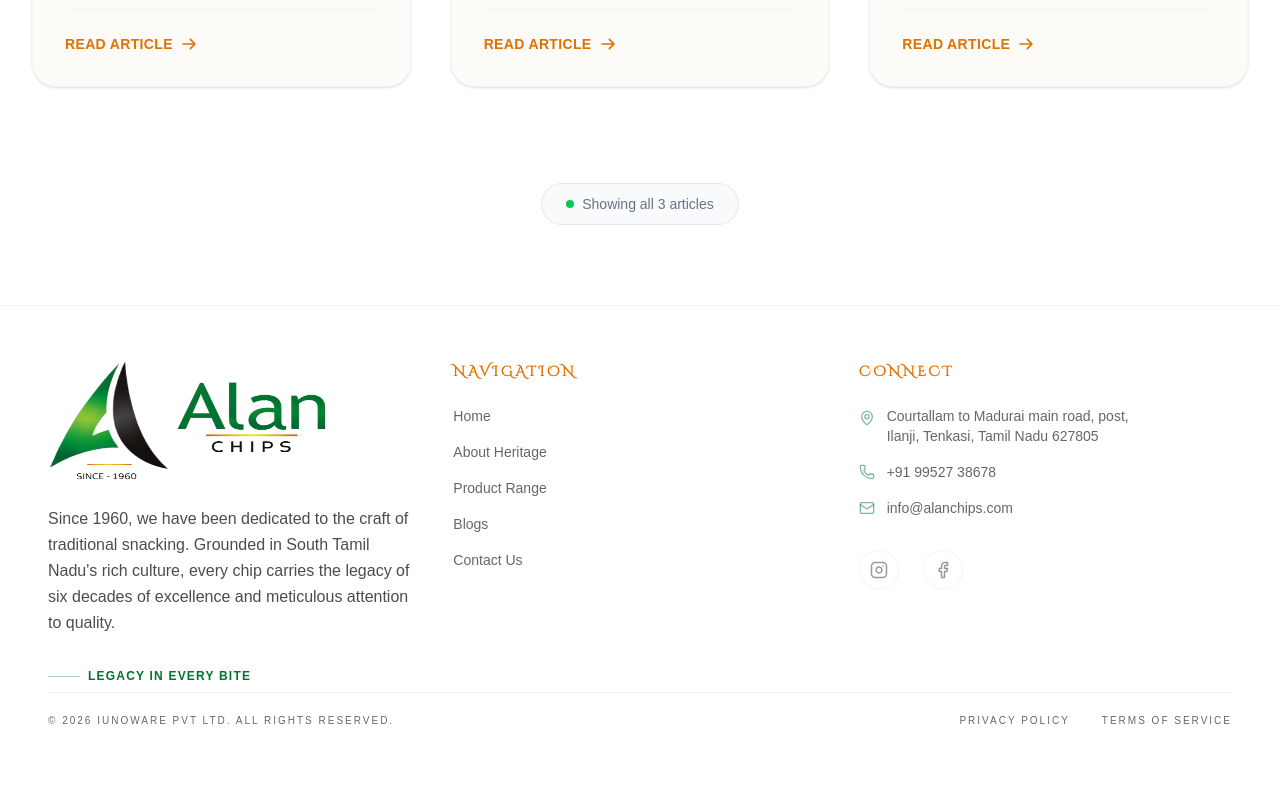
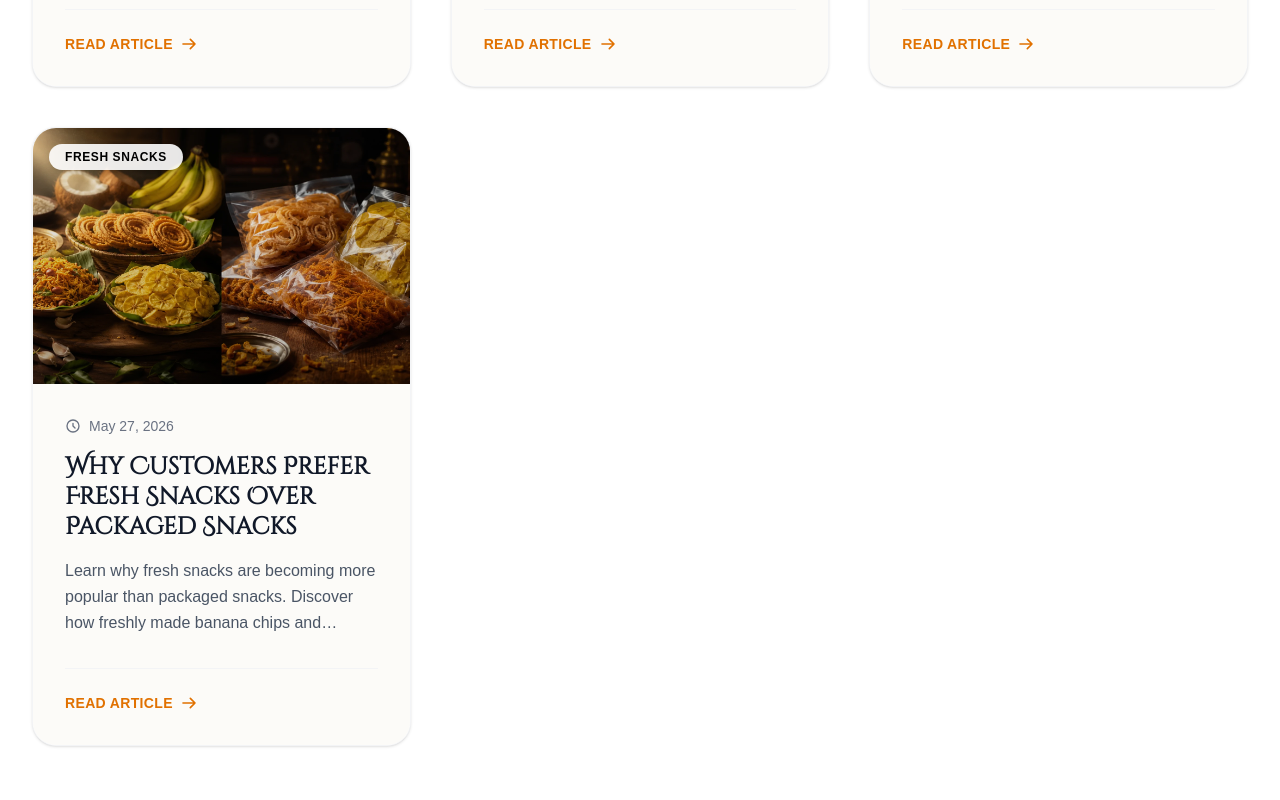
Before and after one commit to iunoware/alan-chips, a Next.js app: page /blogs in a window 1280 px wide. Shown: the part 1300-2100 px from the top of the page. Before the commit the page ends 2076 px from the top, so only its background shows below. Built offline with nearby package versions, Linux system fonts and the light colour scheme.

Commit message:
changes maded

```diff
--- a/src/app/(main)/blogs/blogData.tsx
+++ b/src/app/(main)/blogs/blogData.tsx
@@ -979,6 +979,334 @@ const blogData = [
       },
     ],
   },
+  // 4
+  {
+    id: 4,
+
+    metaTitle:
+      "Why Customers Prefer Fresh Snacks Over Packaged Snacks | Alan Chips",
+
+    metaDescription:
+      "Discover why customers prefer fresh snacks over packaged snacks. Learn how fresh banana chips and traditional South Indian snacks offer better taste, crunch, freshness, and quality.",
+
+    title: "Why Customers Prefer Fresh Snacks Over Packaged Snacks",
+
+    url: "why-customers-prefer-fresh-snacks-over-packaged-snacks",
+
+    summary:
+      "Learn why fresh snacks are becoming more popular than packaged snacks. Discover how freshly made banana chips and traditional South Indian snacks provide better taste, freshness, crunch, and quality.",
+
+    image: "/images/fresh-snacks-vs-packaged-snacks.webp",
+
+    alt: "fresh snacks and packaged snacks comparison",
+
+    category: "Fresh Snacks",
+
+    date: "May 27, 2026",
+
+    fullContent: [
+      {
+        type: "paragraph",
+        text: (
+          <>
+            In recent years, many customers have started choosing{" "}
+            <strong>fresh snacks</strong> over heavily processed packaged
+            snacks. From crispy banana chips to homemade-style tea-time snacks,
+            freshly prepared snacks are becoming more popular because of their
+            authentic flavor, crunch, and freshness.
+          </>
+        ),
+      },
+
+      {
+        type: "paragraph",
+        text: (
+          <>
+            Traditional <strong>South Indian snacks</strong> continue to attract
+            customers who prefer natural taste and quality ingredients instead
+            of artificial flavors and long-storage packaged foods.
+          </>
+        ),
+      },
+
+      {
+        type: "heading",
+        level: 2,
+        text: "1. Fresh Snacks Offer Better Taste and Crunch",
+      },
+
+      {
+        type: "paragraph",
+        text: (
+          <>
+            One of the biggest reasons customers prefer{" "}
+            <strong>freshly made snacks</strong> is their superior taste and
+            crispy texture. Fresh banana chips prepared using quality
+            ingredients deliver a rich flavor and satisfying crunch that
+            packaged snacks often cannot match.
+          </>
+        ),
+      },
+
+      {
+        type: "paragraph",
+        text: (
+          <>
+            Fresh preparation also helps preserve the natural aroma and texture
+            of ingredients, creating a more enjoyable snacking experience.
+          </>
+        ),
+      },
+
+      {
+        type: "list",
+        items: [
+          "Better crunch and crispiness",
+          "Natural flavor and aroma",
+          "Freshly prepared texture",
+          "More satisfying snack experience",
+        ],
+      },
+
+      {
+        type: "heading",
+        level: 2,
+        text: "2. Fresh Banana Chips Feel More Authentic",
+      },
+
+      {
+        type: "paragraph",
+        text: (
+          <>
+            <strong>Fresh banana chips</strong> are especially popular in Tamil
+            Nadu and Kerala because of their homemade-style flavor and
+            traditional preparation methods.
+          </>
+        ),
+      },
+
+      {
+        type: "paragraph",
+        text: (
+          <>
+            Customers often prefer authentic{" "}
+            <strong>Kerala banana chips</strong> because they are made using
+            fresh raw bananas, quality oil, and hygienic preparation techniques.
+          </>
+        ),
+      },
+
+      {
+        type: "list",
+        items: [
+          "Authentic homemade-style taste",
+          "Traditional preparation methods",
+          "Fresh ingredients and spices",
+          "Premium snack quality",
+        ],
+      },
+
+      {
+        type: "image",
+        path: "/images/fresh-banana-chips-snack.webp",
+        alt: "fresh crispy banana chips",
+      },
+
+      {
+        type: "heading",
+        level: 2,
+        text: "3. Fresh Snacks Use Better Ingredients",
+      },
+
+      {
+        type: "paragraph",
+        text: (
+          <>
+            Many customers today are more conscious about food quality and
+            ingredients. <strong>Fresh crunchy snacks</strong> are often
+            prepared using natural ingredients and fresh cooking oil instead of
+            artificial preservatives.
+          </>
+        ),
+      },
+
+      {
+        type: "paragraph",
+        text: (
+          <>
+            Proper <strong>hygienic snack preparation</strong> also helps
+            improve customer trust and overall snack quality.
+          </>
+        ),
+      },
+
+      {
+        type: "list",
+        items: [
+          "Quality snack ingredients",
+          "Fresh cooking oil",
+          "Natural flavor retention",
+          "Cleaner preparation process",
+        ],
+      },
+
+      {
+        type: "heading",
+        level: 2,
+        text: "4. Traditional Snacks Feel More Homemade",
+      },
+
+      {
+        type: "paragraph",
+        text: (
+          <>
+            Traditional snacks provide a nostalgic and comforting experience for
+            many customers. Homemade-style snacks remind people of family
+            gatherings, festivals, and evening tea-time moments.
+          </>
+        ),
+      },
+
+      {
+        type: "paragraph",
+        text: (
+          <>
+            This emotional connection is one of the reasons why{" "}
+            <strong>traditional South Indian snacks</strong> remain popular even
+            today.
+          </>
+        ),
+      },
+
+      {
+        type: "table",
+        headers: ["Feature", "Fresh Snacks", "Packaged Snacks"],
+        rows: [
+          ["Taste", "Natural and Rich", "Processed Flavor"],
+          ["Texture", "Fresh and Crispy", "Often Dry"],
+          ["Ingredients", "Fresh Ingredients", "Preservatives"],
+          ["Preparation", "Freshly Made", "Mass Produced"],
+          ["Customer Experience", "Homemade Feel", "Standardized"],
+        ],
+      },
+
+      {
+        type: "heading",
+        level: 2,
+        text: "5. Fresh Snacks Are Perfect for Tea Time",
+      },
+
+      {
+        type: "paragraph",
+        text: (
+          <>
+            Fresh snacks such as banana chips, murukku, and spicy mixtures are
+            considered some of the best <strong>tea time snacks</strong> across
+            South India.
+          </>
+        ),
+      },
+
+      {
+        type: "paragraph",
+        text: (
+          <>
+            Their crunchy texture and authentic flavor make them ideal for
+            evening snacks with tea or coffee.
+          </>
+        ),
+      },
+
+      {
+        type: "list",
+        items: [
+          "Perfect evening snack",
+          "Loved by families",
+          "Traditional homemade-style taste",
+          "Ideal for guests and gatherings",
+        ],
+      },
+
+      {
+        type: "faq",
+        content: [
+          {
+            question: "Why are fresh snacks better than packaged snacks?",
+            answer:
+              "Fresh snacks usually offer better taste, crispiness, freshness, and natural flavor compared to packaged snacks.",
+          },
+          {
+            question: "Are freshly made snacks healthier?",
+            answer:
+              "Freshly made snacks often use better ingredients and fewer preservatives, helping maintain better snack quality.",
+          },
+          {
+            question: "Why do fresh banana chips taste better?",
+            answer:
+              "Fresh banana chips are prepared using fresh bananas, quality oil, and traditional preparation methods that improve taste and crunch.",
+          },
+          {
+            question: "What are the benefits of traditional snacks?",
+            answer:
+              "Traditional snacks provide authentic flavor, homemade-style freshness, and a more enjoyable tea-time snacking experience.",
+          },
+          {
+            question: "How can you identify quality snacks?",
+            answer:
+              "Quality snacks usually have better crunch, natural aroma, fresh taste, and clean preparation standards.",
+          },
+        ],
+      },
+
+      {
+        type: "heading",
+        level: 2,
+        text: "Why Choose Alan Chips?",
+      },
+
+      {
+        type: "paragraph",
+        text: (
+          <>
+            Alan Chips focuses on preparing fresh and crispy{" "}
+            <strong>traditional South Indian snacks</strong> using quality
+            ingredients and hygienic preparation methods. Our goal is to deliver
+            authentic flavor and premium crunch in every snack.
+          </>
+        ),
+      },
+
+      {
+        type: "heading",
+        level: 2,
+        text: "Conclusion",
+      },
+
+      {
+        type: "paragraph",
+        text: (
+          <>
+            Customers continue to prefer <strong>fresh snacks</strong> because
+            of their natural flavor, crispy texture, and homemade-style
+            freshness. From banana chips to traditional tea-time snacks, freshly
+            prepared snacks provide a better and more authentic snacking
+            experience.
+          </>
+        ),
+      },
+
+      {
+        type: "paragraph",
+        text: (
+          <>
+            Choosing premium fresh snacks made using quality ingredients helps
+            customers enjoy better taste, freshness, and traditional South
+            Indian flavor in every bite.
+          </>
+        ),
+      },
+    ],
+  },
 ];
 
 // use 16th blog for reference
```
Also changed, not shown: public/images/fresh-banana-chips-snack.webp (added), public/images/fresh-snacks-vs-packaged-snacks.webp (added).
